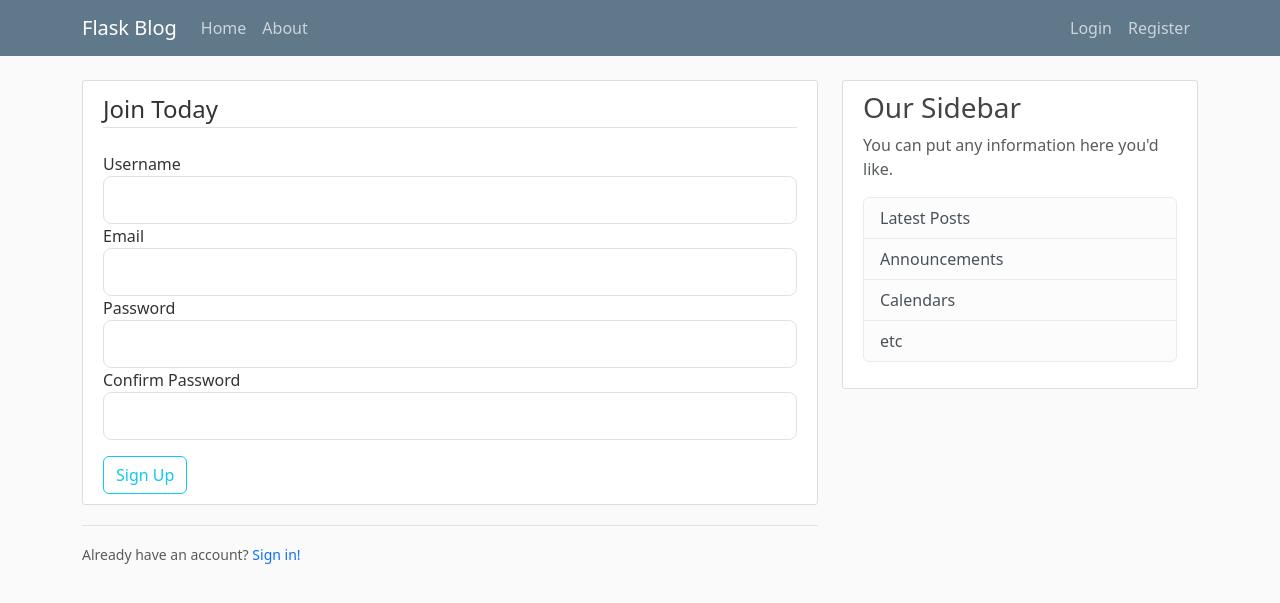
After one commit to AmrMohamed27/flask-blog, a Flask app: page /register in a window 1280 px wide. The commit adds this page. Shown: the top 603 px of the page. Run offline with Flask 3, Linux system fonts and the light colour scheme; some libraries are stand-ins or nearby versions.

```diff
--- /dev/null
+++ b/flaskblog/forms.py
@@ -0,0 +1,61 @@
+from flask_wtf import FlaskForm
+from flask_wtf.file import FileField, FileAllowed
+from wtforms import StringField, PasswordField, SubmitField, BooleanField
+from wtforms.validators import DataRequired, Length, Email, EqualTo, ValidationError
+from flaskblog import db
+from flask_login import current_user
+
+class RegistrationForm(FlaskForm):
+    username = StringField("Username", validators=[
+        DataRequired(), Length(min=2, max=20)
+        ])
+    email = StringField("Email", validators=[DataRequired(), Email(message="Invalid email")])
+    password = PasswordField("Password", validators=[
+        DataRequired(), Length(min=6, max=20)
+        ])
+    confirm_password = PasswordField("Confirm Password", validators=[
+        DataRequired(), Length(min=6, max=20), EqualTo("password", message="Passwords don't match")
+        ])
+    submit = SubmitField("Sign Up")
+
+    def validate_username(self, username):
+        user = db.users.find_one({"username": username.data})
+        if user:
+            raise ValidationError("Username already exists")
+
+    def validate_email(self, email):
+        user = db.users.find_one({"email": email.data})
+        if user:
+            raise ValidationError("Email already exists")
+
+
+
+
+class LoginForm(FlaskForm):
+    email = StringField("Email", validators=[DataRequired(), Email(message="Invalid email")])
+    password = PasswordField("Password", validators=[
+        DataRequired(), Length(min=6, max=20)
+        ])
+    remember = BooleanField("Remember Me?")
+    submit = SubmitField("Login")
+
+
+class UpdateAccountForm(FlaskForm):
+    username = StringField("Username", validators=[
+        DataRequired(), Length(min=2, max=20)
+        ])
+    email = StringField("Email", validators=[DataRequired(), Email(message="Invalid email")])
+    image = FileField("Upload new Image", validators=[FileAllowed(["jpg", "png", "jpeg"], "Please upload a valid image.")])
+    submit = SubmitField("Update")
+
+    def validate_username(self, username):
+        if username.data != current_user.username:
+            user = db.users.find_one({"username": username.data})
+            if user:
+                raise ValidationError("Username already exists")
+
+    def validate_email(self, email):
+        if email.data != current_user.email:
+            user = db.users.find_one({"email": email.data})
+            if user:
+                raise ValidationError("Email already exists")
--- /dev/null
+++ b/flaskblog/routes.py
@@ -0,0 +1,201 @@
+from flask import render_template, url_for, flash, redirect, request, jsonify
+from flaskblog.forms import RegistrationForm, LoginForm, UpdateAccountForm
+from PIL import Image
+from datetime import datetime
+from bson.objectid import ObjectId
+from flaskblog import app, db, bcrypt, User
+from flask_login import login_user, current_user, logout_user, login_required
+import secrets
+import os
+
+
+# Homepage
+@app.route("/")
+def home():
+    # Fetch posts from the MongoDB database
+    posts = list(db.posts.find({}, {"_id": 0}))  # Exclude `_id` field from the result
+    return render_template("home.html", posts=posts)
+
+# About page
+@app.route("/about")
+def about():
+    return render_template("about.html", title="About")
+
+# Register page
+@app.route("/register", methods=["GET", "POST"])
+def register():
+    form = RegistrationForm()
+    if form.validate_on_submit():
+        hashed_password = bcrypt.generate_password_hash(form.password.data).decode("utf-8")
+        user = {"username": form.username.data, "email": form.email.data, "password": hashed_password, "date_joined": datetime.now(), "image": "default.jpg"}
+        user_id = db.users.insert_one(user).inserted_id
+        flash(f'Account created for {user["username"]}! You can now log in', category="success")
+        return redirect(url_for("login"))
+    return render_template("register.html",title="Register" , form=form)
+
+# Login page
+@app.route("/login", methods=["GET", "POST"])
+def login():
+    if current_user.is_authenticated:  # Redirect if already logged in
+        return redirect(url_for("home"))
+    form = LoginForm()
+    if form.validate_on_submit():
+         user_data = db.users.find_one({"email": form.email.data})
+         if user_data and bcrypt.check_password_hash(user_data["password"], form.password.data):
+            user = User(str(user_data["_id"]), user_data["username"], user_data["email"], user_data["image"])
+            login_user(user, remember=form.remember.data)
+            flash('You have been logged in!', 'success')
+            next_page = request.args.get('next')
+            return redirect(next_page) if next_page else redirect(url_for("home"))
+         else:
+            flash('Login unsuccessful. Please check email and password.', 'danger')
+    return render_template("login.html",title="Login" , form=form)
+
+# Logout Page
+@app.route("/logout")
+def logout():
+    logout_user()
+    flash('You have been logged out.', 'info')
+    return redirect(url_for("home"))
+
+
+# Function to upload image
+def save_image(form_image):
+    if form_image:
+        random_hex = secrets.token_hex(8)
+        _, f_ext = os.path.splitext(form_image.filename)
+        image_fn = random_hex + f_ext
+        image_path = os.path.join(app.root_path, "static/profile_pics", image_fn)
+        output_size = (125, 125)
+        i = Image.open(form_image)
+        i.thumbnail(output_size)
+        i.save(image_path)
+        return image_fn
+    else:
+        return current_user.image
+
+
+# Account Page
+@app.route("/account", methods=["GET", "POST"])
+@login_required
+def account():
+    form = UpdateAccountForm()
+    if form.validate_on_submit():
+        new_image = save_image(form.image.data)
+        db.users.update_one({"_id": ObjectId(current_user.id)}, {"$set": {"username": form.username.data, "email": form.email.data, "image": new_image}})
+        updated_user_data = db.users.find_one({"_id": ObjectId(current_user.id)})
+        current_user.username = updated_user_data["username"]
+        current_user.email = updated_user_data["email"]
+        current_user.image = updated_user_data["image"]
+        flash(f'Account updated successfully!', category="success")
+        return redirect(url_for("account"))
+    elif request.method == "GET":
+        form.username.data = current_user.username
+        form.email.data = current_user.email
+    image_file = url_for("static", filename="profile_pics/" + current_user.image)
+    return render_template("account.html", title="Account", image_file=image_file, form=form)
+
+
+#####  API
+
+### Posts
+
+# Add a new post
+@app.route('/api/posts/add', methods=['POST'])
+def add_post():
+    data = request.form
+    user_id = ObjectId(data["author"])  # Ensure author is a valid ObjectId
+    post = {"author": user_id, "title": data["title"], "content": data["content"], "date_posted": datetime.now()}
+    # Add the new post
+    post_id = db.posts.insert_one(post).inserted_id
+     # Update the user's posts array
+    db.users.update_one(
+        {"_id": user_id},
+        {"$push": {"posts": post_id}}
+    )
+    flash(f"Post added successfully!", category="success")
+    return redirect(url_for("home"))
+
+# Get all posts
+@app.route('/api/posts', methods=['GET'])
+def get_all_posts():
+    posts = list(db.posts.aggregate([
+        {
+            "$lookup": {
+                "from": "users",
+                "localField": "author",
+                "foreignField": "_id",
+                "as": "author_details"
+            }
+        },
+        {"$unwind": "$author_details"},  # Flatten the author details array
+        {
+            "$project": {
+                "_id": 0,
+                "title": 1,
+                "content": 1,
+                "date_posted": 1,
+                "author_details.username": 1,
+                "author_details.email": 1
+            }
+        }
+    ]))
+    return jsonify(posts)
+
+# Update a post
+@app.route('/api/posts/update', methods=['PUT'])
+def update_post():
+    data = request.json
+    db.posts.update_one({"_id": data["_id"]}, {"$set": data})
+    return jsonify({"message": "Post updated successfully!"})
+
+# Delete a post
+@app.route('/api/posts/delete', methods=['DELETE'])
+def delete_post():
+    data = request.json
+    db.posts.delete_one({"author": data["author"]})
+    return jsonify({"message": "Post deleted successfully!"})
+
+
+### Users
+
+# Add a new user
+@app.route('/api/users/add', methods=['POST'])
+def add_user():
+    data = request.form
+    # Create a new user object excluding 'confirm_password'
+    user = {"username": data["username"], "email": data["email"], "password": data["password"], "date_joined": datetime.now()}
+    db.users.insert_one(user)
+    flash(f'{user["email"]} signed in!', category="success")
+    return redirect(url_for("home"))
+
+# Get all users
+@app.route('/api/users', methods=['GET'])
+def get_all_users():
+    users = list(db.users.find({}, {"_id": 0}))
+    return jsonify(users)
+
+# Update a user
+@app.route('/api/users/update', methods=['PUT'])
+def update_user():
+    data = request.json
+    db.users.update_one({"_id": data["_id"]}, {"$set": data})
+    return jsonify({"message": "User updated successfully!"})
+
+# Delete a user
+@app.route('/api/users/delete', methods=['DELETE'])
+def delete_user():
+    data = request.json
+    db.users.delete_one({"username": data["username"]})
+    return jsonify({"message": "User deleted successfully!"})
+
+# Get user posts
+@app.route('/api/users/<user_id>/posts', methods=['GET'])
+def get_user_posts(user_id):
+    user = db.users.find_one({"_id": ObjectId(user_id)})
+    if not user:
+        return jsonify({"error": "User not found"}), 404
+
+    # Fetch posts using the `posts` field
+    posts = list(db.posts.find({"_id": {"$in": user["posts"]}}))
+    return jsonify(posts)
--- a/templates/article.html
+++ b/flaskblog/templates/article.html
@@ -2,7 +2,9 @@
   <div class="media-body">
     <div class="article-metadata">
       <a class="mr-2" href="#">{{ post.author }}</a>
-      <small class="text-muted">{{ post.date_posted }}</small>
+      <small class="text-muted"
+        >{{ post.date_posted.strftime("%b %d, %Y") }}</small
+      >
     </div>
     <h2><a class="article-title" href="#">{{ post.title }}</a></h2>
     <p class="article-content">{{ post.content }}</p>
--- a/templates/layout.html
+++ b/flaskblog/templates/layout.html
@@ -21,7 +21,7 @@
     <header class="site-header">
       <nav class="navbar navbar-expand-md navbar-dark bg-steel fixed-top">
         <div class="container">
-          <a class="navbar-brand mr-4" href="/">Flask Blog</a>
+          <a class="navbar-brand mr-4" href="{{url_for('home')}}">Flask Blog</a>
           <button
             class="navbar-toggler"
             type="button"
@@ -36,13 +36,18 @@
           <div class="collapse navbar-collapse" id="navbarToggle">
             <!-- Navbar Left Side -->
             <div class="navbar-nav me-auto">
-              <a class="nav-item nav-link" href="/">Home</a>
-              <a class="nav-item nav-link" href="/about">About</a>
+              <a class="nav-item nav-link" href="{{url_for('home')}}">Home</a>
+              <a class="nav-item nav-link" href="{{url_for('about')}}">About</a>
             </div>
             <!-- Navbar Right Side -->
             <div class="navbar-nav">
-              <a class="nav-item nav-link" href="/login">Login</a>
-              <a class="nav-item nav-link" href="/register">Register</a>
+              {% if current_user.is_authenticated %}
+                <a class="nav-item nav-link" href="{{url_for('account')}}">Account</a>
+                <a class="nav-item nav-link" href="{{url_for('logout')}}">Log out</a>
+              {% else %}
+                <a class="nav-item nav-link" href="{{url_for('login')}}">Login</a>
+                <a class="nav-item nav-link" href="{{url_for('register')}}">Register</a>
+              {% endif %}
             </div>
           </div>
         </div>
@@ -52,7 +57,14 @@
     <main role="main" class="container">
         <div class="row">
             <div class="col-md-8">
-            {% block content %}{% endblock %}
+              {% with messages = get_flashed_messages(with_categories=true) %}
+                {% if messages %}
+                    {% for category, message in messages %}
+                      <div class="alert alert-{{ category }}">{{ message }}</div>
+                    {% endfor %}
+                {% endif %}
+              {% endwith %}
+              {% block content %}{% endblock %}
             </div>
             <div class="col-md-4">
             <div class="content-section">
--- /dev/null
+++ b/flaskblog/templates/register.html
@@ -0,0 +1,82 @@
+{% extends "layout.html" %} {% block content %}
+<div class="content-section">
+  <form method="POST" action="{{url_for('register')}}">
+    {{form.hidden_tag()}}
+    <fieldset class="form-group">
+      <legend class="border-bottom mb-4">Join Today</legend>
+      <!-- Username -->
+      <div class="form-group">
+        {{form.username.label(class="form-control-label")}}
+        <!-- Invalid Input -->
+        {% if form.username.errors %} {{form.username(class="form-control
+        form-control-lg is-invalid")}}
+        <div class="invalid-feedback">
+          {% for error in form.username.errors %}
+          <span>{{error}}</span>
+          {% endfor %}
+        </div>
+        {% else %}
+        <!-- Valid Input -->
+        {{form.username(class="form-control form-control-lg")}} {% endif %}
+      </div>
+      <!-- Email -->
+      <div class="form-group">
+        {{form.email.label(class="form-control-label")}}
+        <!-- Invalid Input -->
+        {% if form.email.errors %} {{form.email(class="form-control
+        form-control-lg is-invalid")}}
+        <div class="invalid-feedback">
+          {% for error in form.email.errors %}
+          <span>{{error}}</span>
+          {% endfor %}
+        </div>
+        {% else %}
+        <!-- Valid Input -->
+        {{form.email(class="form-control form-control-lg")}} {% endif %}
+      </div>
+      <!-- Password -->
+      <div class="form-group">
+        {{form.password.label(class="form-control-label")}}
+        <!-- Invalid Input -->
+        {% if form.password.errors %} {{form.password(class="form-control
+        form-control-lg is-invalid")}}
+        <div class="invalid-feedback">
+          {% for error in form.password.errors %}
+          <span>{{error}}</span>
+          {% endfor %}
+        </div>
+        {% else %}
+        <!-- Valid Input -->
+        {{form.password(class="form-control form-control-lg")}} {% endif %}
+      </div>
+      <!-- Confirm Password -->
+      <div class="form-group">
+        {{form.confirm_password.label(class="form-control-label")}}
+        <!-- Invalid Input -->
+        {% if form.confirm_password.errors %}
+        {{form.confirm_password(class="form-control form-control-lg
+        is-invalid")}}
+        <div class="invalid-feedback">
+          {% for error in form.confirm_password.errors %}
+          <span>{{error}}</span>
+          {% endfor %}
+        </div>
+        {% else %}
+        <!-- Valid Input -->
+        {{form.confirm_password(class="form-control form-control-lg")}} {% endif
+        %}
+      </div>
+    </fieldset>
+    <div class="form-group mt-3">
+      <!-- Submit Button -->
+      {{form.submit(class="btn btn-outline-info")}}
+    </div>
+  </form>
+</div>
+<div class="border-top pt-3">
+  <small class="text-muted">
+    Already have an account?
+    <a href="{{url_for('login')}}" class="ml-2">Sign in!</a>
+  </small>
+</div>
+{% endblock content %}
--- /dev/null
+++ b/run.py
@@ -0,0 +1,4 @@
+from flaskblog import app
+
+if __name__ == "__main__":
+    app.run(debug=True)
```
Also changed, not shown: app.py (deleted, +0 -30 lines), flaskblog/__init__.py (added, +90 -0 lines), flaskblog/templates/account.html (added, +67 -0 lines), flaskblog/templates/login.html (added, +57 -0 lines), forms.py (deleted, +0 -25 lines), flaskblog/README.md (renamed from README.md), flaskblog/static/main.css (renamed from static/main.css), flaskblog/static/profile_pics/5b7a86067698193c.jpg (added), flaskblog/static/profile_pics/default.jpg (added), flaskblog/static/profile_pics/f8e5324f144ceba5.jpg (added), flaskblog/templates/about.html (renamed from templates/about.html), flaskblog/templates/home.html (renamed from templates/home.html), 3 other files.
